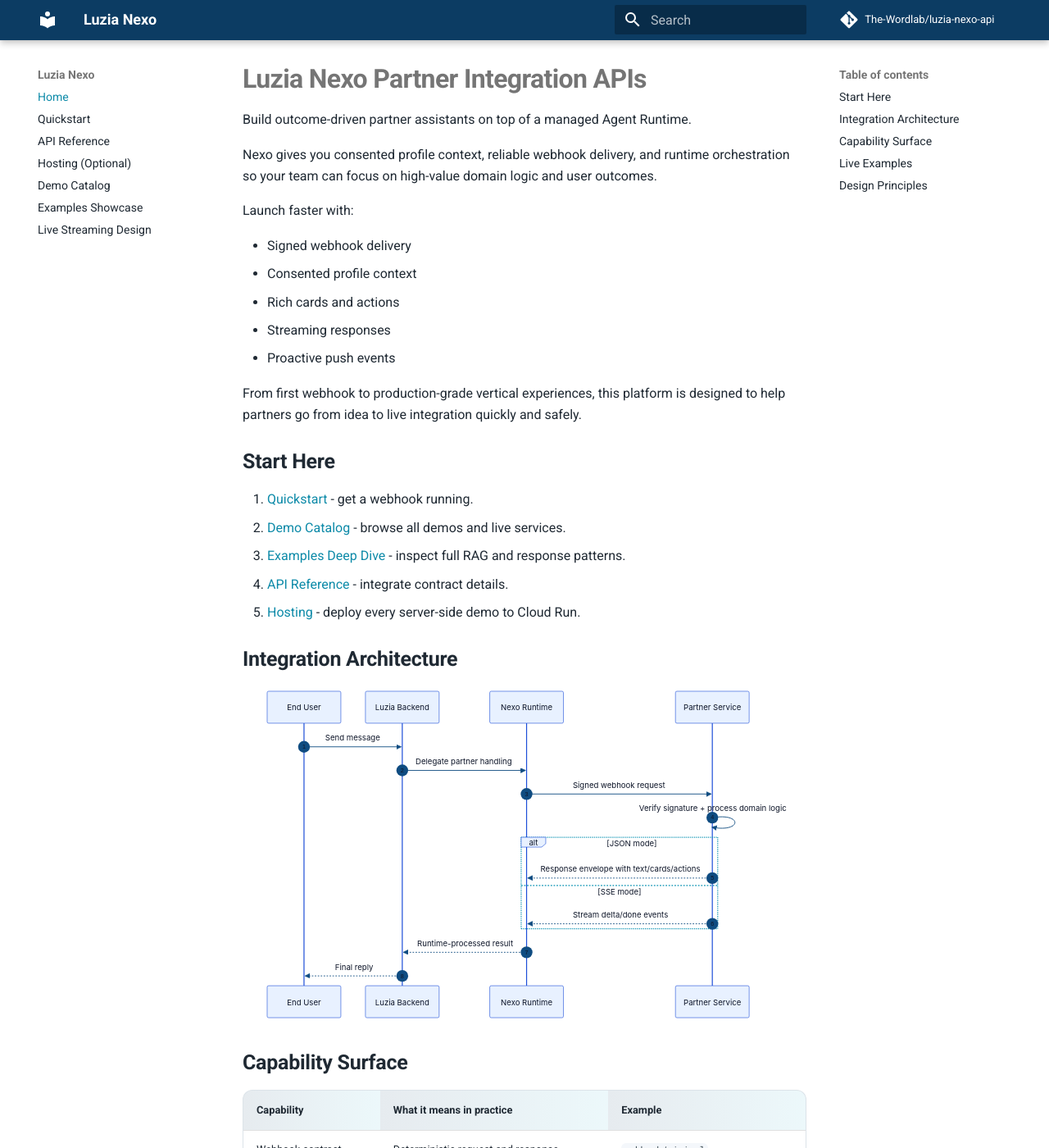
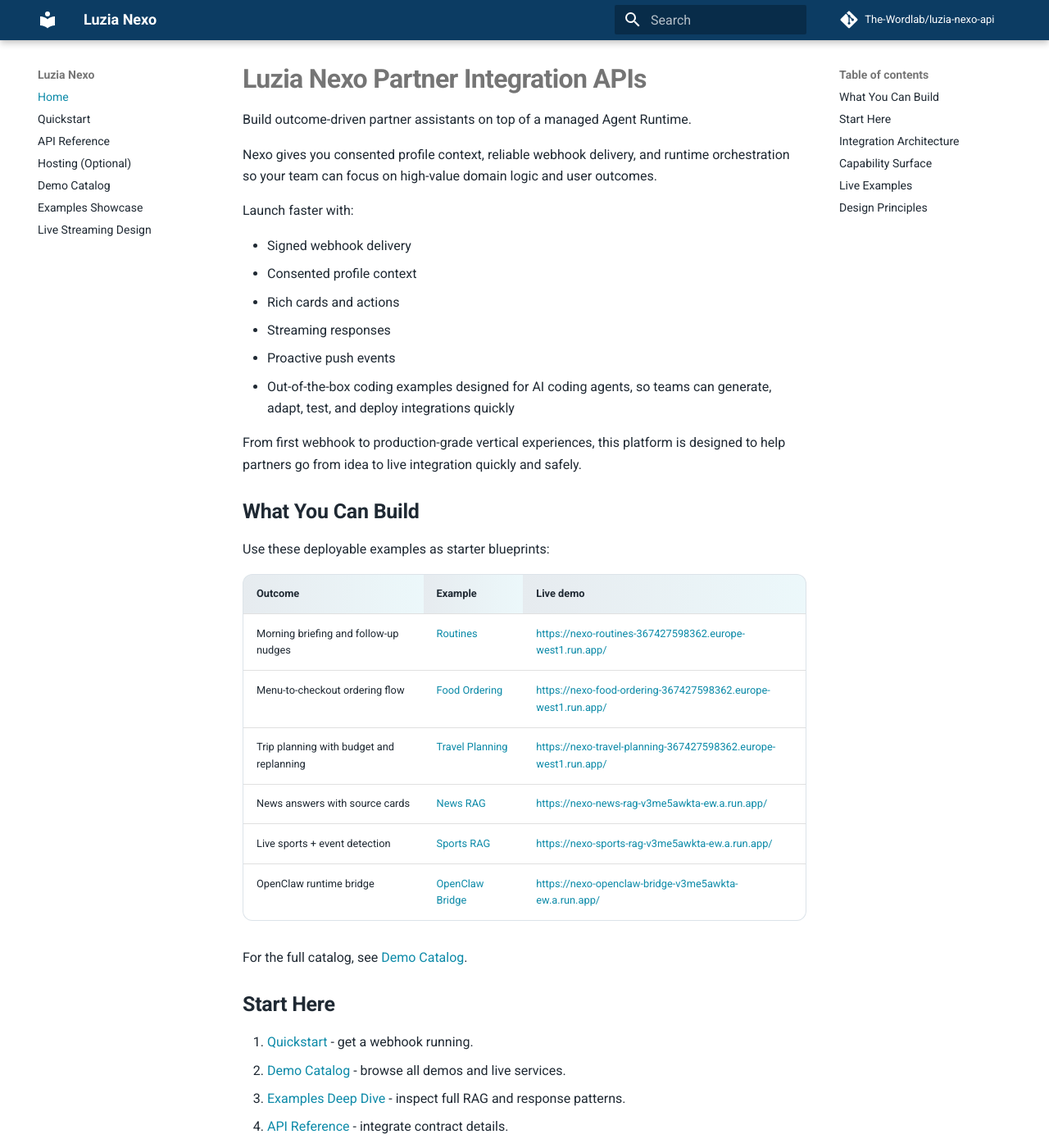
Before and after one commit to The-Wordlab/luzia-nexo-api, an MkDocs documentation site: the page built from docs/index.md, in a window 1280 px wide and 1400 px high. Shown: the whole window at 82% size. Built offline with MkDocs 1.6.1 and Material for MkDocs 9.7.7, drawn with Linux system fonts in a browser that asks for light colours; comment, search, counter and statistics services are not loaded.

Commit message:
Dodaj wzmiankę o przykładach AI-ready na stronie głównej dokumentacji

```diff
--- a/docs/index.md
+++ b/docs/index.md
@@ -11,8 +11,24 @@
 - Rich cards and actions
 - Streaming responses
 - Proactive push events
+- Out-of-the-box coding examples designed for AI coding agents, so teams can generate, adapt, test, and deploy integrations quickly
 
 From first webhook to production-grade vertical experiences, this platform is designed to help partners go from idea to live integration quickly and safely.
+
+## What You Can Build
+
+Use these deployable examples as starter blueprints:
+
+| Outcome | Example | Live demo |
+|---|---|---|
+| Morning briefing and follow-up nudges | [Routines](https://github.com/The-Wordlab/luzia-nexo-api/tree/main/examples/webhook/routines/python) | <https://nexo-routines-367427598362.europe-west1.run.app/> |
+| Menu-to-checkout ordering flow | [Food Ordering](https://github.com/The-Wordlab/luzia-nexo-api/tree/main/examples/webhook/food-ordering/python) | <https://nexo-food-ordering-367427598362.europe-west1.run.app/> |
+| Trip planning with budget and replanning | [Travel Planning](https://github.com/The-Wordlab/luzia-nexo-api/tree/main/examples/webhook/travel-planning/python) | <https://nexo-travel-planning-367427598362.europe-west1.run.app/> |
+| News answers with source cards | [News RAG](https://github.com/The-Wordlab/luzia-nexo-api/tree/main/examples/webhook/news-rag/python) | <https://nexo-news-rag-v3me5awkta-ew.a.run.app/> |
+| Live sports + event detection | [Sports RAG](https://github.com/The-Wordlab/luzia-nexo-api/tree/main/examples/webhook/sports-rag/python) | <https://nexo-sports-rag-v3me5awkta-ew.a.run.app/> |
+| OpenClaw runtime bridge | [OpenClaw Bridge](https://github.com/The-Wordlab/luzia-nexo-api/tree/main/examples/webhook/openclaw-bridge/typescript) | <https://nexo-openclaw-bridge-v3me5awkta-ew.a.run.app/> |
+
+For the full catalog, see [Demo Catalog](demos.md).
 
 ## Start Here
 
```
